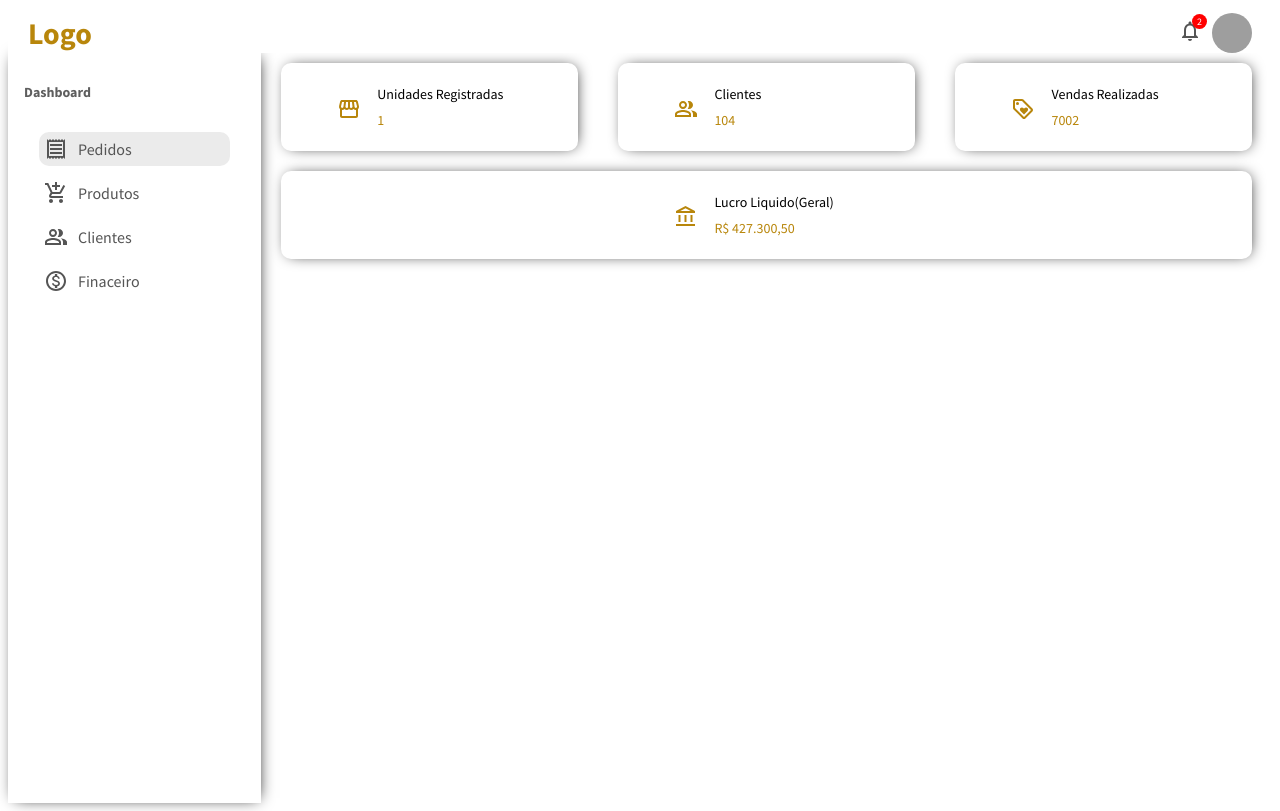
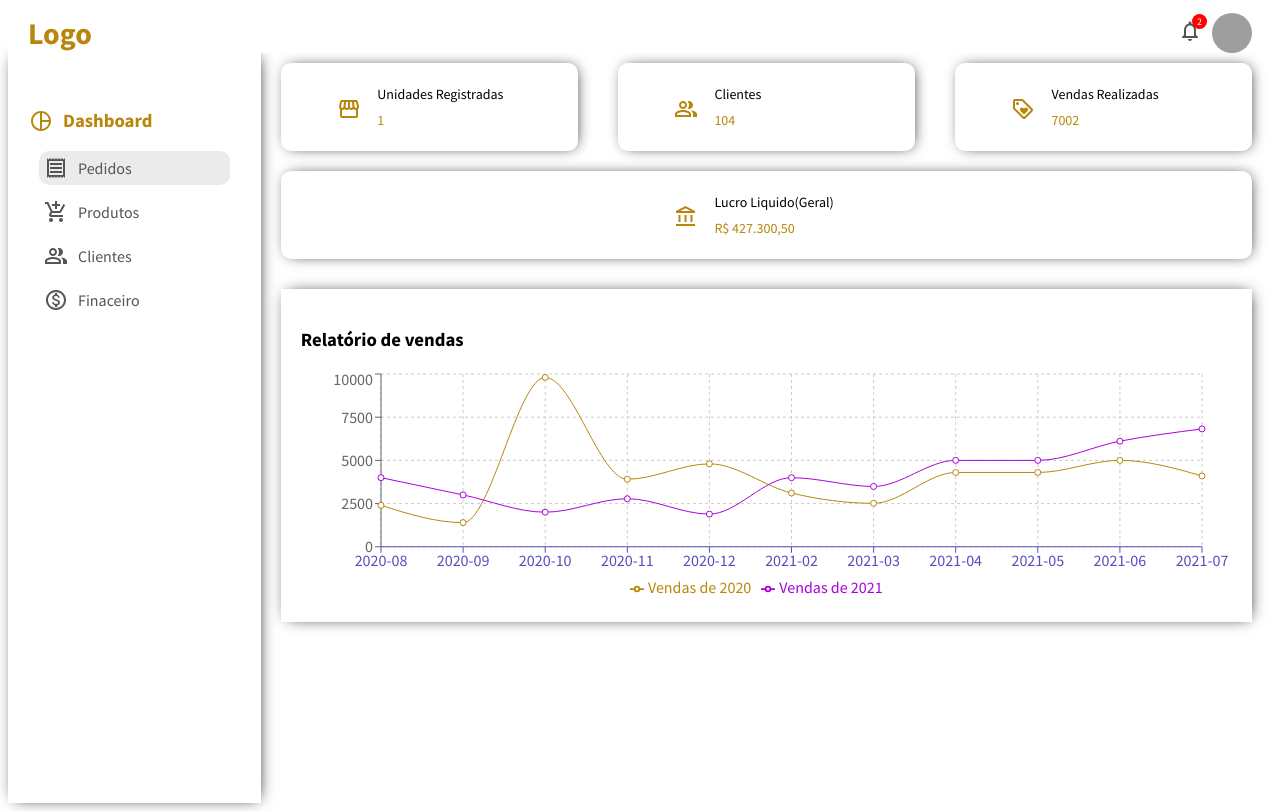
Before and after one commit to klsio22/dashboard-cms, a React (Create React App) app: page / in a window 1280 px wide. Built offline with nearby package versions, Linux system fonts and the light colour scheme; grey boxes are pictures that could not be loaded.

Commit message:
Added Chart and change styles

```diff
--- a/src/App.js
+++ b/src/App.js
@@ -1,7 +1,7 @@
 import Sidebar from "./components/sidebar/Sidebar";
 import Topbar from "./components/topbar/Topbar";
+import Home from "./pages/home/Home";
 import "./app.css";
-import Home from "./pages/home/Home";
 function App() {
   return (
     <div className="App">
--- /dev/null
+++ b/src/components/chart/Chart.jsx
@@ -0,0 +1,120 @@
+import "./chart.css";
+import React, { PureComponent } from "react";
+import {
+  LineChart,
+  Line,
+  XAxis,
+  YAxis,
+  CartesianGrid,
+  Tooltip,
+  Legend,
+  ResponsiveContainer,
+} from "recharts";
+
+export default function Chart() {
+  const data = [
+    {
+      name: "2020-08",
+      "Vendas de 2021": 4000,
+      "Vendas de 2020": 2400,
+      amt: 2400,
+    },
+    {
+      name: "2020-09",
+      "Vendas de 2021": 3000,
+      "Vendas de 2020": 1398,
+      amt: 2210,
+    },
+    {
+      name: "2020-10",
+      "Vendas de 2021": 2000,
+      "Vendas de 2020": 9800,
+      amt: 2290,
+    },
+    {
+      name: "2020-11",
+      "Vendas de 2021": 2780,
+      "Vendas de 2020": 3908,
+      amt: 2000,
+    },
+    {
+      name: "2020-12",
+      "Vendas de 2021": 1890,
+      "Vendas de 2020": 4800,
+      amt: 2181,
+    },
+    {
+      name: "2021-02",
+      "Vendas de 2021": 3997,
+      "Vendas de 2020": 3111,
+      amt: 2500,
+    },
+    {
+      name: "2021-03",
+      "Vendas de 2021": 3490,
+      "Vendas de 2020": 2515,
+      amt: 2100,
+    },
+
+    {
+      name: "2021-04",
+      "Vendas de 2021": 5000,
+      "Vendas de 2020": 4300,
+      amt: 2100,
+    },
+
+
+    {
+      name: "2021-05",
+      "Vendas de 2021": 5000,
+      "Vendas de 2020": 4300,
+      amt: 2100,
+    },
+
+
+    {
+      name: "2021-06",
+      "Vendas de 2021": 6111,
+      "Vendas de 2020": 5000,
+      amt: 2100,
+    },
+
+
+    {
+      name: "2021-07",
+      "Vendas de 2021": 6820,
+      "Vendas de 2020": 4100,
+      amt: 2100,
+    },
+
+
+  ];
+
+  return (
+    <div className="chart">
+      <h3 className="chartTitle">Relatório de vendas</h3>
+      <ResponsiveContainer width="100%" aspect={4 / 1}>
+        <LineChart
+          width={500}
+          height={400}
+          data={data}
+          margin={{
+            top: 5,
+            right: 30,
+            left: 20,
+            bottom: 5,
+          }}
+        >
+          <CartesianGrid strokeDasharray="3 3" />
+          <XAxis dataKey="name" stroke="#5550bd"  />
+          <YAxis />
+          <Tooltip />
+
+          <Legend />
+          <Line type="monotone" dataKey="Vendas de 2020" stroke="#b8860b" activeDot={{ r: 8 }}  />
+          <Line type="monotone" dataKey="Vendas de 2021" stroke="#A902DB" />
+        </LineChart>
+      </ResponsiveContainer>
+    </div>
+  );
+}
--- /dev/null
+++ b/src/components/chart/chart.css
@@ -0,0 +1,7 @@
+.chart{
+  margin: 20px;
+  padding: 20px;
+  -webkit-box-shadow:2px 0px 15px -5px black;
+  box-shadow: 2px 0px 15px -5px black;
+
+}
--- a/src/components/featuredInfo/FeaturedInfo.jsx
+++ b/src/components/featuredInfo/FeaturedInfo.jsx
@@ -1,4 +1,3 @@
-import React from "react";
 import "./featuredInfo.css";
 
 import StorefrontOutlinedIcon from "@material-ui/icons/StorefrontOutlined";
--- a/src/components/featuredInfo/featuredInfo.css
+++ b/src/components/featuredInfo/featuredInfo.css
@@ -10,6 +10,7 @@
   margin: 10px 20px;
   border-radius: 10px;
   cursor: pointer;
+  -webkit-box-shadow:2px 0px 15px -5px black;
   box-shadow: 2px 0px 15px -5px black;
 }
 
@@ -37,5 +38,5 @@
 }
 
 .featuredRate, .featuredIcon{
-  color: darkgoldenrod;
+  color: #b8860b;
 }
--- a/src/components/sidebar/Sidebar.jsx
+++ b/src/components/sidebar/Sidebar.jsx
@@ -1,35 +1,39 @@
-import React from "react";
 import "./sidebar.css";
-import ReceiptOutlinedIcon from '@material-ui/icons/ReceiptOutlined';
-import AddShoppingCartIcon from '@material-ui/icons/AddShoppingCart';
-import MonetizationOnOutlinedIcon from '@material-ui/icons/MonetizationOnOutlined';
-import PeopleAltOutlinedIcon from '@material-ui/icons/PeopleAltOutlined';
+import ReceiptOutlinedIcon from "@material-ui/icons/ReceiptOutlined";
+import AddShoppingCartIcon from "@material-ui/icons/AddShoppingCart";
+import MonetizationOnOutlinedIcon from "@material-ui/icons/MonetizationOnOutlined";
+import PeopleAltOutlinedIcon from "@material-ui/icons/PeopleAltOutlined";
+import PieChartOutlinedIcon from "@material-ui/icons/PieChartOutlined";
 
 export default function Sidebar() {
   return (
     <div className="sidebar">
       <div className="sidebarWrapper">
         <div className="sidebarMenu">
-          <h3 className="sidebarTitle">Dashboard</h3>
-
           <ul className="sidebarList">
+            <h3 className="sidebarTitle">
+              <PieChartOutlinedIcon className="sidebarIcon"/>
+              Dashboard
+            </h3>
             <li className="sidebarListItem active">
-              <ReceiptOutlinedIcon className="sidebarIcon"/>Pedidos
+              <ReceiptOutlinedIcon className="sidebarIcon" />
+              Pedidos
             </li>
 
             <li className="sidebarListItem">
-              <AddShoppingCartIcon className="sidebarIcon"/>Produtos
+              <AddShoppingCartIcon className="sidebarIcon" />
+              Produtos
             </li>
 
             <li className="sidebarListItem">
-              <PeopleAltOutlinedIcon className="sidebarIcon" />Clientes
+              <PeopleAltOutlinedIcon className="sidebarIcon" />
+              Clientes
             </li>
 
             <li className="sidebarListItem">
-              <MonetizationOnOutlinedIcon className="sidebarIcon" />Finaceiro
+              <MonetizationOnOutlinedIcon className="sidebarIcon" />
+              Finaceiro
             </li>
-
-
           </ul>
         </div>
       </div>
--- a/src/components/sidebar/sidebar.css
+++ b/src/components/sidebar/sidebar.css
@@ -17,9 +17,10 @@
   margin-bottom: 10px;
 }
 
-.sidebarTitle {
-  font-size: 14px;
-  color: rgb(94, 94, 94);
+.sidebarTitle{
+  display: flex;
+  align-items: center;
+  color: darkgoldenrod;
 }
 
 .sidebarList {
--- a/src/pages/home/Home.jsx
+++ b/src/pages/home/Home.jsx
@@ -1,10 +1,12 @@
 import React from "react";
 import FeaturedInfo from "../../components/featuredInfo/FeaturedInfo";
+import Chart from "../../components/chart/Chart";
 import "./home.css";
 export default function Home() {
   return (
     <div className="home">
       <FeaturedInfo />
+      <Chart />
     </div>
   );
 }
```
